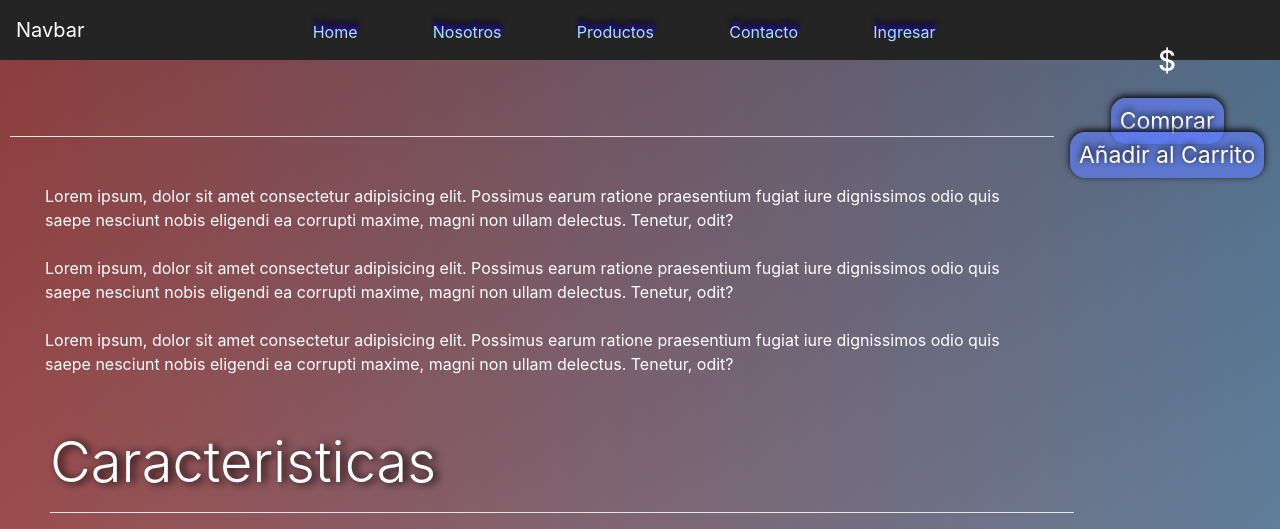
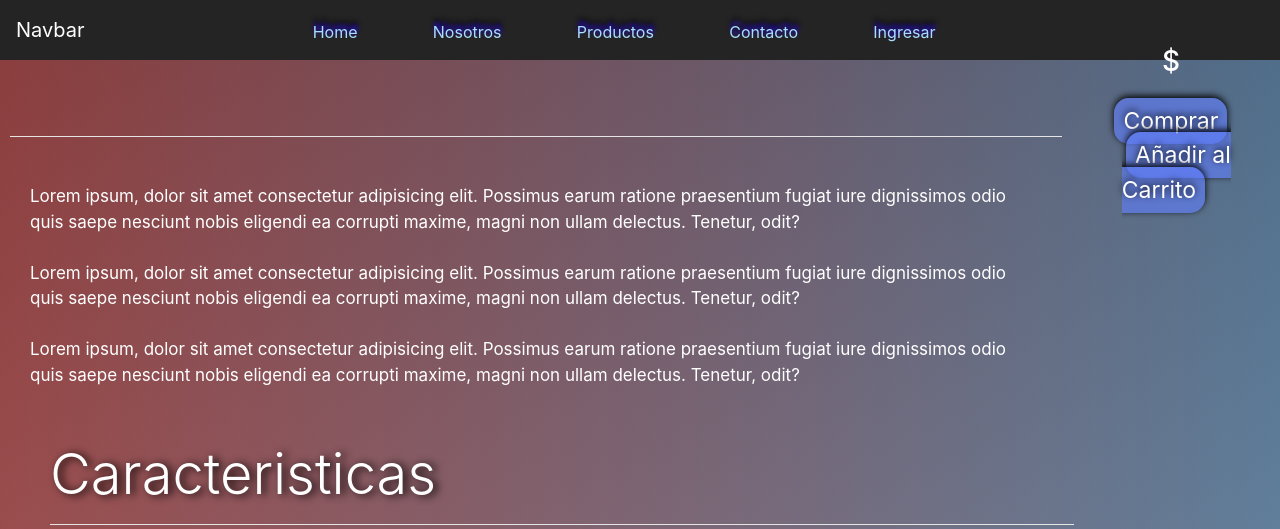
Before and after one commit to Gabs343/Products-Page, a PHP site: page /product-details.php?id=1 in a window 1280 px wide. Shown: the top 529 px of the page. Run offline with PHP 8.4, Linux system fonts and the light colour scheme; data that the repository does not hold is empty; some libraries are stand-ins or nearby versions.

Commit message:
estilos para la descripcion del producto

```diff
--- a/estilos/estilos.css
+++ b/estilos/estilos.css
@@ -64,7 +64,8 @@ ul {
 
 .product-info p{
     margin-top: 40px;
-    padding: 7px 45px;
+    padding: 7px 30px;
+    font-size:  17px;
 }
 
 .product-img .img{
```
